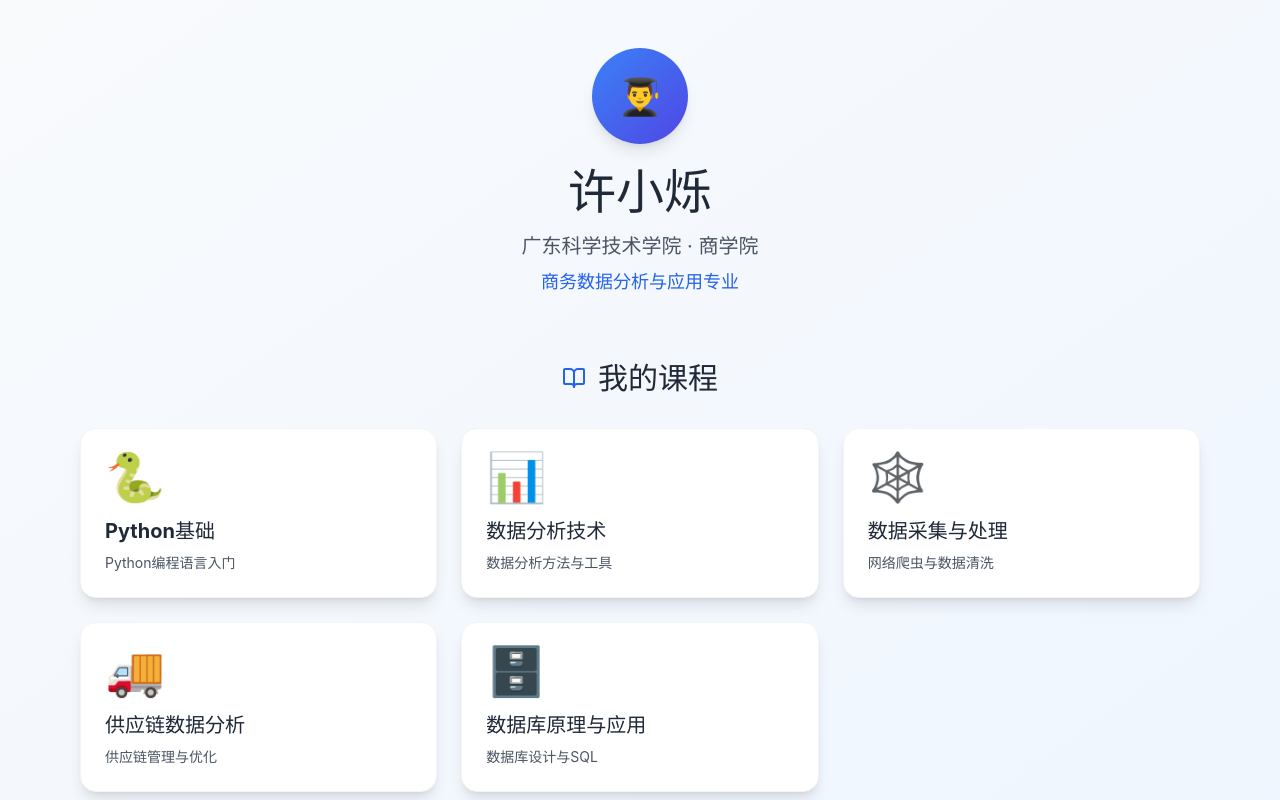
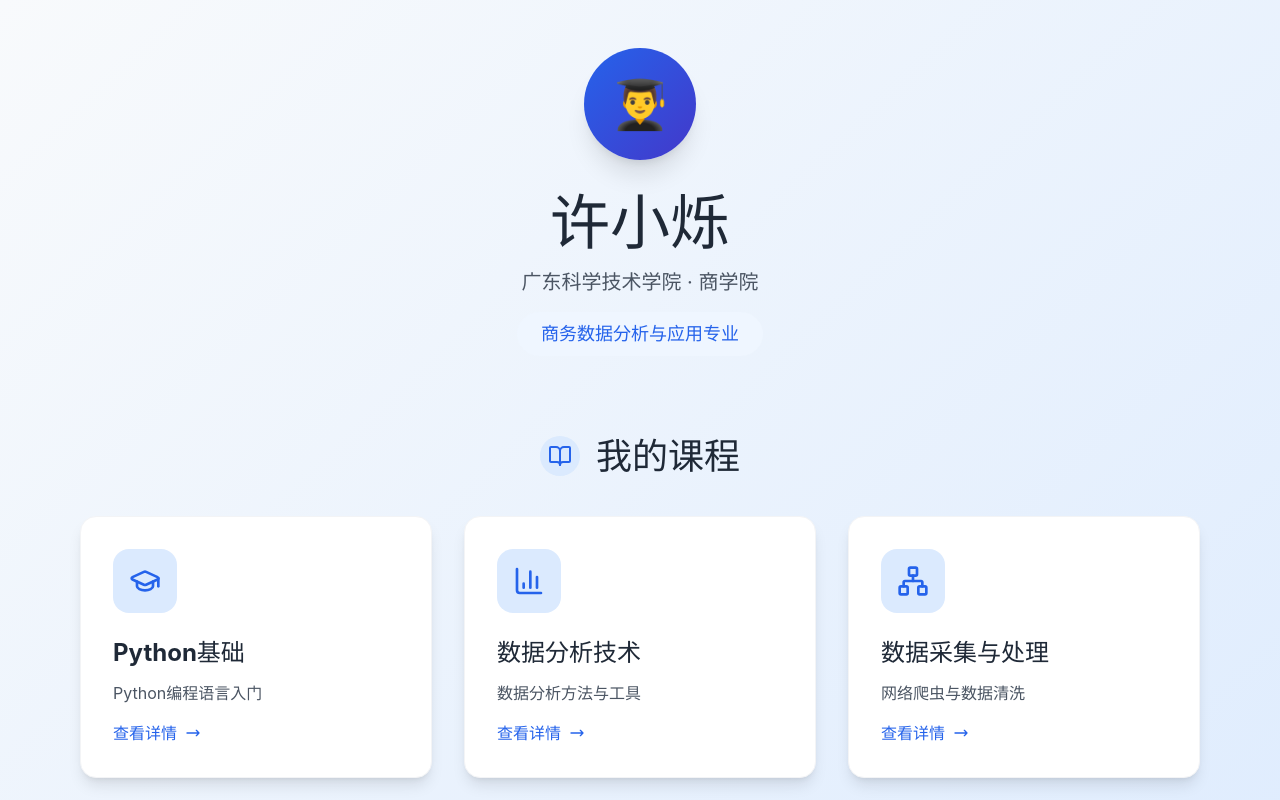
Before and after one commit to mie-cloud/mie-, a React (Vite) app: page / in a window 1280 px wide. Shown: the top 800 px of the page. Built offline with nearby package versions, Linux system fonts and the light colour scheme.

Commit message:
美化页面设计，添加视觉效果

```diff
--- a/src/pages/CourseDetail.tsx
+++ b/src/pages/CourseDetail.tsx
@@ -1,6 +1,6 @@
 import { useParams, Link } from 'react-router-dom';
 import { courses } from '../data/courses';
-import { ArrowLeft, ChevronDown, ChevronUp } from 'lucide-react';
+import { ArrowLeft, ChevronDown, ChevronUp, BookOpen, GraduationCap, Briefcase, Database, BarChart3, Network } from 'lucide-react';
 import { useState } from 'react';
 
 export default function CourseDetail() {
@@ -17,7 +17,7 @@ export default function CourseDetail() {
 
   if (!course) {
     return (
-      <div className="min-h-screen bg-gradient-to-br from-slate-50 to-blue-50 flex items-center justify-center">
+      <div className="min-h-screen bg-gradient-to-br from-slate-50 to-blue-100 flex items-center justify-center">
         <div className="text-center">
           <h1 className="text-2xl font-bold text-gray-800 mb-4">课程未找到</h1>
           <Link to="/" className="text-blue-600 hover:text-blue-800 font-medium">
@@ -28,21 +28,39 @@ export default function CourseDetail() {
     );
   }
 
+  // 根据课程类型选择不同的图标
+  let CourseIcon = BookOpen;
+  if (course.id === 'python-basics') CourseIcon = GraduationCap;
+  if (course.id === 'data-analysis') CourseIcon = BarChart3;
+  if (course.id === 'data-collection') CourseIcon = Network;
+  if (course.id === 'supply-chain') CourseIcon = Briefcase;
+  if (course.id === 'database-principles') CourseIcon = Database;
+
   return (
-    <div className="min-h-screen bg-gradient-to-br from-slate-50 to-blue-50">
+    <div className="min-h-screen bg-gradient-to-br from-slate-50 to-blue-100">
+      {/* 背景装饰 */}
+      <div className="fixed inset-0 -z-10 overflow-hidden">
+        <div className="absolute top-20 right-20 w-80 h-80 bg-blue-300 rounded-full opacity-10 blur-3xl"></div>
+        <div className="absolute bottom-20 left-20 w-60 h-60 bg-indigo-300 rounded-full opacity-10 blur-3xl"></div>
+      </div>
+
       <div className="max-w-4xl mx-auto px-4 py-12">
         <Link
           to="/"
           className="inline-flex items-center text-blue-600 hover:text-blue-800 font-medium mb-8 transition-colors"
         >
-          <ArrowLeft className="w-4 h-4 mr-2" />
-          返回首页
+          <ArrowLeft className="w-5 h-5 mr-2" />
+          <span className="font-medium">返回首页</span>
         </Link>
 
         <div className="bg-white rounded-2xl shadow-xl p-8 mb-8">
-          <div className="text-6xl mb-4">{course.icon}</div>
-          <h1 className="text-4xl font-bold text-gray-800 mb-4">{course.title}</h1>
-          <p className="text-gray-600 text-lg">{course.description}</p>
+          <div className="flex items-center mb-6">
+            <div className="w-16 h-16 bg-blue-100 rounded-2xl flex items-center justify-center mr-6">
+              <CourseIcon className="w-8 h-8 text-blue-600" />
+            </div>
+            <h1 className="text-4xl font-bold text-gray-800">{course.title}</h1>
+          </div>
+          <p className="text-gray-600 text-lg leading-relaxed">{course.description}</p>
         </div>
 
         <div className="bg-white rounded-2xl shadow-lg p-8 mb-8">
--- a/src/pages/Home.tsx
+++ b/src/pages/Home.tsx
@@ -1,56 +1,83 @@
 import { Link } from 'react-router-dom';
 import { courses } from '../data/courses';
-import { BookOpen } from 'lucide-react';
+import { BookOpen, GraduationCap, Briefcase, Database, BarChart3, Network } from 'lucide-react';
 
 export default function Home() {
   return (
-    <div className="min-h-screen bg-gradient-to-br from-slate-50 to-blue-50">
+    <div className="min-h-screen bg-gradient-to-br from-slate-50 to-blue-100">
+      {/* 背景装饰 */}
+      <div className="fixed inset-0 -z-10 overflow-hidden">
+        <div className="absolute top-20 right-20 w-80 h-80 bg-blue-300 rounded-full opacity-10 blur-3xl"></div>
+        <div className="absolute bottom-20 left-20 w-60 h-60 bg-indigo-300 rounded-full opacity-10 blur-3xl"></div>
+      </div>
+
       <div className="max-w-6xl mx-auto px-4 py-12">
-        <div className="text-center mb-16">
-          <div className="inline-flex items-center justify-center w-24 h-24 bg-gradient-to-br from-blue-500 to-indigo-600 rounded-full mb-6 shadow-lg">
-            <span className="text-4xl">👨‍🎓</span>
+        <div className="text-center mb-20 animate-fade-in">
+          <div className="inline-flex items-center justify-center w-28 h-28 bg-gradient-to-br from-blue-600 to-indigo-700 rounded-full mb-8 shadow-xl">
+            <span className="text-5xl">👨‍🎓</span>
           </div>
-          <h1 className="text-4xl md:text-5xl font-bold text-gray-800 mb-4">
+          <h1 className="text-4xl md:text-6xl font-bold text-gray-800 mb-4">
             许小烁
           </h1>
-          <p className="text-xl text-gray-600 mb-2">
+          <p className="text-xl text-gray-600 mb-4 max-w-2xl mx-auto">
             广东科学技术学院 · 商学院
           </p>
-          <p className="text-lg text-blue-600 font-medium">
+          <p className="text-lg text-blue-600 font-medium bg-blue-50 px-6 py-2 rounded-full inline-block">
             商务数据分析与应用专业
           </p>
         </div>
 
-        <div className="mb-12">
-          <div className="flex items-center justify-center mb-8">
-            <BookOpen className="w-6 h-6 text-blue-600 mr-3" />
-            <h2 className="text-3xl font-bold text-gray-800">我的课程</h2>
+        <div className="mb-16">
+          <div className="flex items-center justify-center mb-10">
+            <div className="w-10 h-10 bg-blue-100 rounded-full flex items-center justify-center mr-4">
+              <BookOpen className="w-6 h-6 text-blue-600" />
+            </div>
+            <h2 className="text-3xl md:text-4xl font-bold text-gray-800">我的课程</h2>
           </div>
 
-          <div className="grid grid-cols-1 md:grid-cols-2 lg:grid-cols-3 gap-6">
-            {courses.map((course, index) => (
+          <div className="grid grid-cols-1 md:grid-cols-2 lg:grid-cols-3 gap-8">
+            {courses.map((course, index) => {
+              // 根据课程类型选择不同的图标
+              let CourseIcon = BookOpen;
+              if (course.id === 'python-basics') CourseIcon = GraduationCap;
+              if (course.id === 'data-analysis') CourseIcon = BarChart3;
+              if (course.id === 'data-collection') CourseIcon = Network;
+              if (course.id === 'supply-chain') CourseIcon = Briefcase;
+              if (course.id === 'database-principles') CourseIcon = Database;
+
+              return (
                 <Link
                   key={course.id}
                   to={`/course/${course.id}`}
-                className="group bg-white rounded-2xl shadow-lg hover:shadow-xl transition-all duration-300 p-6 border border-gray-100 hover:border-blue-200 transform hover:-translate-y-1"
-                style={{ animationDelay: `${index * 0.1}s` }}
+                  className="group bg-white rounded-2xl shadow-lg hover:shadow-2xl transition-all duration-400 p-8 border border-gray-100 hover:border-blue-200 transform hover:-translate-y-2"
+                  style={{ animationDelay: `${index * 0.15}s` }}
                 >
-                <div className="text-5xl mb-4 group-hover:scale-110 transition-transform duration-300">
-                  {course.icon}
+                  <div className="w-16 h-16 bg-blue-100 rounded-2xl flex items-center justify-center mb-6 group-hover:bg-blue-600 group-hover:text-white transition-all duration-300">
+                    <CourseIcon className="w-8 h-8 text-blue-600 group-hover:text-white" />
                   </div>
-                <h3 className="text-xl font-bold text-gray-800 mb-2 group-hover:text-blue-600 transition-colors">
+                  <h3 className="text-2xl font-bold text-gray-800 mb-3 group-hover:text-blue-600 transition-colors">
                     {course.title}
                   </h3>
-                <p className="text-gray-600 text-sm">
+                  <p className="text-gray-600 mb-4">
                     {course.shortDesc}
                   </p>
+                  <div className="inline-flex items-center text-blue-600 font-medium group-hover:text-blue-800 transition-colors">
+                    <span>查看详情</span>
+                    <svg className="w-4 h-4 ml-2 group-hover:translate-x-1 transition-transform" fill="none" stroke="currentColor" viewBox="0 0 24 24">
+                      <path strokeLinecap="round" strokeLinejoin="round" strokeWidth={2} d="M17 8l4 4m0 0l-4 4m4-4H3" />
+                    </svg>
+                  </div>
                 </Link>
-            ))}
+              );
+            })}
           </div>
         </div>
 
-        <div className="text-center text-gray-500 text-sm mt-12">
-          <p>© 2026 许小烁 · 个人页面</p>
+        <div className="text-center text-gray-500 text-sm mt-16">
+          <p className="flex items-center justify-center">
+            <GraduationCap className="w-4 h-4 mr-2" />
+            © 2026 许小烁 · 个人页面
+          </p>
         </div>
       </div>
     </div>
```
Lines whose indentation alone changed are shown as unchanged.
